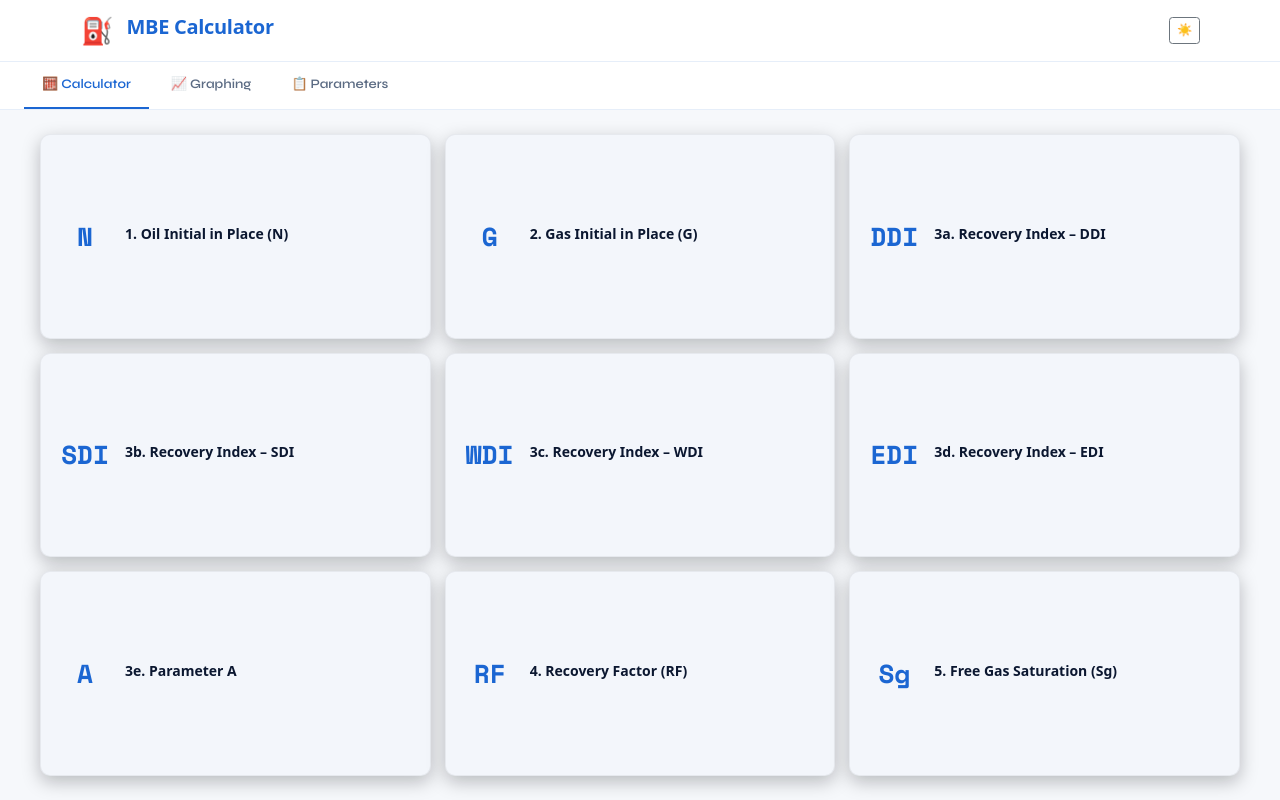
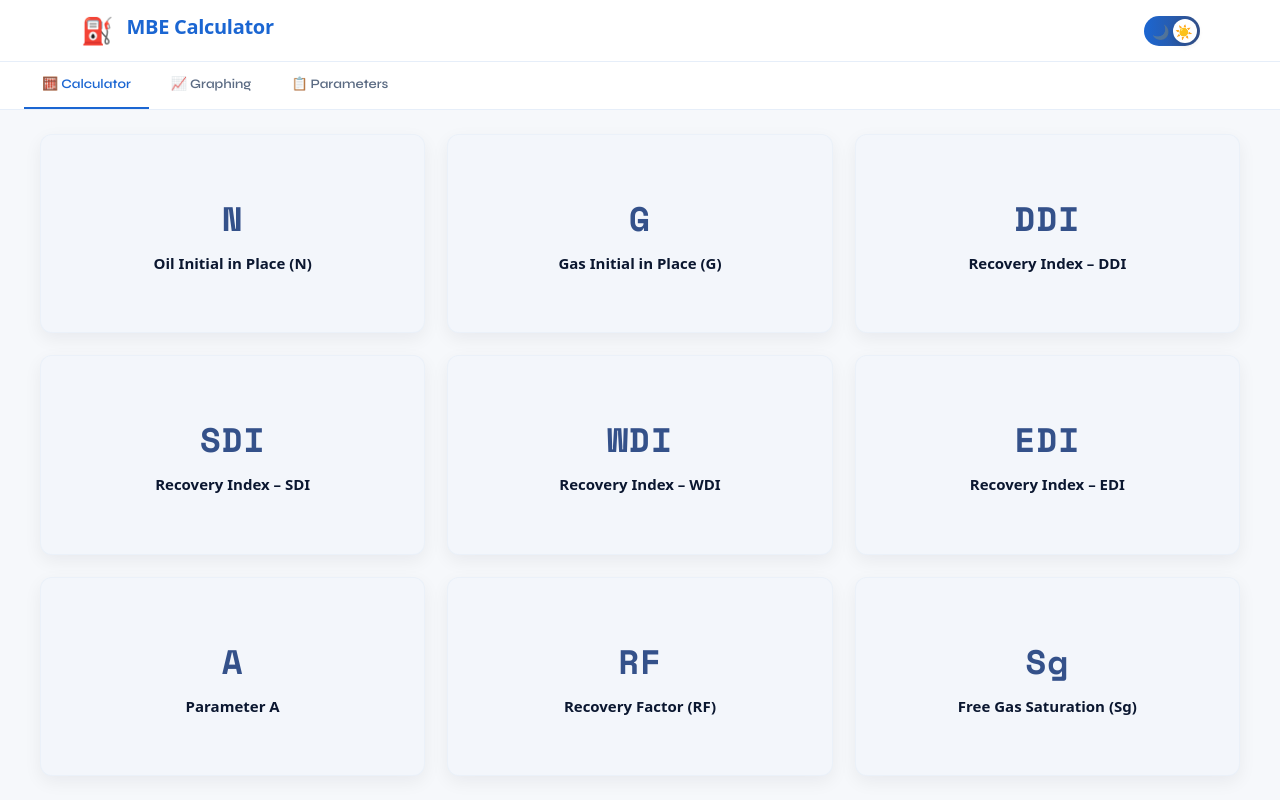
Before and after one commit to Daniel-B-V/MBE-Calculator, a Flask app: page / in a window 1280 px wide. Run offline with Flask 3, Linux system fonts and the light colour scheme.

Commit message:
updated version

```diff
--- a/static/css/style.css
+++ b/static/css/style.css
@@ -38,6 +38,17 @@
   --subtext:   #5b6b83;
   --border:    #e6eef9;
   --input-bg:  #ffffff;
+}
+
+/* Make cards more visible in light theme with subtle shadow */
+:root.light-theme .eq-card, :root[data-theme="light"] .eq-card {
+  background: var(--card2);
+  border: 1px solid color-mix(in srgb, var(--border) 60%, transparent);
+  box-shadow: 0 6px 18px rgba(16,24,40,0.06);
+}
+:root.light-theme .eq-card:hover, :root[data-theme="light"] .eq-card:hover {
+  box-shadow: 0 14px 30px rgba(16,24,40,0.09);
+  transform: translateY(-4px);
 }
 
 /* Smooth transitions when switching themes */
@@ -91,6 +102,31 @@ html, body {
   border: 1px solid color-mix(in srgb, var(--accent2) 30%, transparent);
   border-radius: 20px; padding: 4px 12px;
 }
+
+/* Theme toggle switch */
+.theme-switch { display:inline-block; position:relative; width:56px; height:30px; }
+.theme-switch input { opacity:0; width:0; height:0; }
+.theme-slider {
+  position:absolute; cursor:pointer; top:0; left:0; right:0; bottom:0;
+  background: color-mix(in srgb, var(--border) 60%, transparent); border-radius: 999px;
+  transition: background .18s ease;
+  box-shadow: inset 0 -1px 0 rgba(255,255,255,0.02);
+}
+.theme-slider::before {
+  content: ""; position:absolute; height:24px; width:24px; left:3px; top:3px;
+  background: var(--surface); border-radius:50%; transition: transform .18s ease, background .18s ease;
+  box-shadow: 0 2px 6px rgba(0,0,0,0.12);
+}
+.theme-switch input:checked + .theme-slider { background: linear-gradient(90deg, var(--accent), var(--accent2)); }
+.theme-switch input:checked + .theme-slider::before { transform: translateX(26px); background: #fff; }
+/* Icons inside the slider */
+.theme-slider .theme-icon { position: absolute; top: 50%; transform: translateY(-50%); font-size: 14px; opacity: 0.6; pointer-events: none; }
+.theme-slider .theme-icon.sun { right: 8px; }
+.theme-slider .theme-icon.moon { left: 8px; }
+.theme-switch input:checked + .theme-slider .theme-icon.sun { opacity: 1; color: #fff; }
+.theme-switch input:checked + .theme-slider .theme-icon.moon { opacity: 0.2; }
+.theme-switch input:not(:checked) + .theme-slider .theme-icon.moon { opacity: 1; color: #fff; }
+.theme-switch input:not(:checked) + .theme-slider .theme-icon.sun { opacity: 0.2; }
 
 /* ── TAB BAR ─────────────────────────────────────────────────────── */
 .tab-bar {
@@ -149,8 +185,8 @@ html, body {
 /* Card grid (main area) */
 .cards-grid {
   display: grid;
-  grid-template-columns: repeat(3, minmax(220px, 1fr));
-  gap: 14px;
+  grid-template-columns: repeat(3, minmax(240px, 1fr));
+  gap: 22px;
   /* Let the grid expand to fill the main area and make rows share space */
   flex: 1 1 auto;
   width: 100%;
@@ -158,17 +194,19 @@ html, body {
   align-content: stretch;
 }
 .eq-card {
-  display: flex; align-items: center; gap: 12px;
-  background: var(--card2); color: var(--text); border-radius: 10px;
-  padding: 14px 16px; border: 1px solid rgba(16,24,40,0.06);
-  cursor: pointer; text-align: left; box-shadow: 0 6px 18px rgba(3,6,12,0.25);
+  display: flex; align-items: center; justify-content: center;
+  background: var(--card2); color: var(--text); border-radius: 12px;
+  padding: 22px 20px; border: 1px solid color-mix(in srgb, var(--border) 35%, transparent);
+  cursor: pointer; text-align: center; box-shadow: 0 10px 26px rgba(9,12,24,0.06);
+  min-height: 140px; transition: transform .12s ease, box-shadow .12s ease;
 }
-.eq-card:hover { transform: translateY(-4px); transition: transform .12s ease; }
-.card-left { flex: 0 0 56px; display:flex; align-items:center; justify-content:center; }
-.card-symbol { font-family: var(--font-mono); font-size: 26px; font-weight: 800; color: var(--accent); }
-.card-right { flex: 1; display:flex; flex-direction:column; }
-.card-name { font-weight: 700; color: var(--text); font-size: 14px; margin-bottom: 6px; }
-.card-desc { font-size: 12px; color: var(--subtext); }
+.eq-card:hover { transform: translateY(-6px); box-shadow: 0 18px 36px rgba(6,10,24,0.10); }
+.card-center { display:flex; flex-direction:column; align-items:center; gap:8px; }
+.card-symbol { font-family: var(--font-mono); font-size: 34px; font-weight: 900; color: var(--accent2); letter-spacing: 1px; }
+.card-right .card-symbol { margin-bottom: 10px; font-size: 32px; color: var(--accent2); }
+.card-right .card-name { margin-bottom: 4px; }
+.card-name { font-weight: 800; color: var(--text); font-size: 15px; margin: 0; }
+.card-desc { font-size: 12px; color: var(--subtext); margin-top: 6px; }
 
 /* Back button spacing */
 .back-wrap { margin-bottom: 14px; }
--- a/static/js/app.js
+++ b/static/js/app.js
@@ -33,17 +33,19 @@ document.addEventListener("DOMContentLoaded", () => {
 
 // THEME: light/dark toggle with persistence
 function initTheme() {
-  const btn = document.getElementById('theme-toggle');
-  if (!btn) return;
+  const chk = document.getElementById('theme-toggle');
+  if (!chk) return;
 
   const saved = localStorage.getItem('mbe_theme');
   const prefersDark = window.matchMedia && window.matchMedia('(prefers-color-scheme: dark)').matches;
   const initial = saved || (prefersDark ? 'dark' : 'light');
   applyTheme(initial);
 
-  btn.addEventListener('click', () => {
-    const current = document.documentElement.classList.contains('light-theme') ? 'light' : 'dark';
-    const next = current === 'light' ? 'dark' : 'light';
+  // sync checkbox
+  chk.checked = initial === 'light';
+
+  chk.addEventListener('change', () => {
+    const next = chk.checked ? 'light' : 'dark';
     applyTheme(next);
     localStorage.setItem('mbe_theme', next);
   });
@@ -146,16 +148,16 @@ function renderEqCards() {
     const sym = eq.solve_for || (eq.vars && eq.vars[0]) || "?";
     const param = getParam(sym);
     const desc = param ? param.description : "";
+    // detect parenthetical symbol in the original name (e.g. "... (N)")
+    const parenMatch = String(name).match(/\(([^)]+)\)\s*$/);
 
     const card = el("button", { className: "eq-card" });
-    const left = el("div", { className: "card-left" });
-    left.appendChild(el("div", { className: "card-symbol", textContent: sym }));
-    const right = el("div", { className: "card-right" });
-    right.appendChild(el("div", { className: "card-name", textContent: name }));
-    if (desc) right.appendChild(el("div", { className: "card-desc", textContent: desc }));
-
-    card.appendChild(left);
-    card.appendChild(right);
+    const middle = el("div", { className: "card-center" });
+    middle.appendChild(el("div", { className: "card-symbol", textContent: sym }));
+    // display name without numeric prefix (e.g. "1.")
+    middle.appendChild(el("div", { className: "card-name", textContent: stripNumberPrefix(name) }));
+    if (desc) middle.appendChild(el("div", { className: "card-desc", textContent: desc }));
+    card.appendChild(middle);
 
     card.addEventListener("click", () => {
       loadEquation(name);
@@ -165,6 +167,11 @@ function renderEqCards() {
   });
 
   main.appendChild(grid);
+}
+
+function stripNumberPrefix(name) {
+  // Remove patterns like "1.", "2a.", "3b.", etc. at the start of the string
+  return String(name).replace(/^\s*\d+[A-Za-z]*\.\s*/, '');
 }
 
 function loadEquation(name) {
@@ -179,8 +186,8 @@ function loadEquation(name) {
   backWrap.appendChild(backBtn);
   main.appendChild(backWrap);
 
-  // Title
-  const title = el("h2", { className: "eq-title fade-up" }, name);
+  // Title (without numeric prefix)
+  const title = el("h2", { className: "eq-title fade-up" }, stripNumberPrefix(name));
   main.appendChild(title);
 
   // Formula card
--- a/templates/index.html
+++ b/templates/index.html
@@ -26,7 +26,13 @@
         </div>
       </div>
       <div class="header-actions">
-        <button id="theme-toggle" class="btn btn-sm btn-outline-secondary" title="Toggle color theme">🌙</button>
+        <label class="theme-switch" title="Toggle color theme">
+          <input id="theme-toggle" type="checkbox" />
+          <span class="theme-slider">
+            <span class="theme-icon sun">☀️</span>
+            <span class="theme-icon moon">🌙</span>
+          </span>
+        </label>
       </div>
     </div>
   </header>
```
